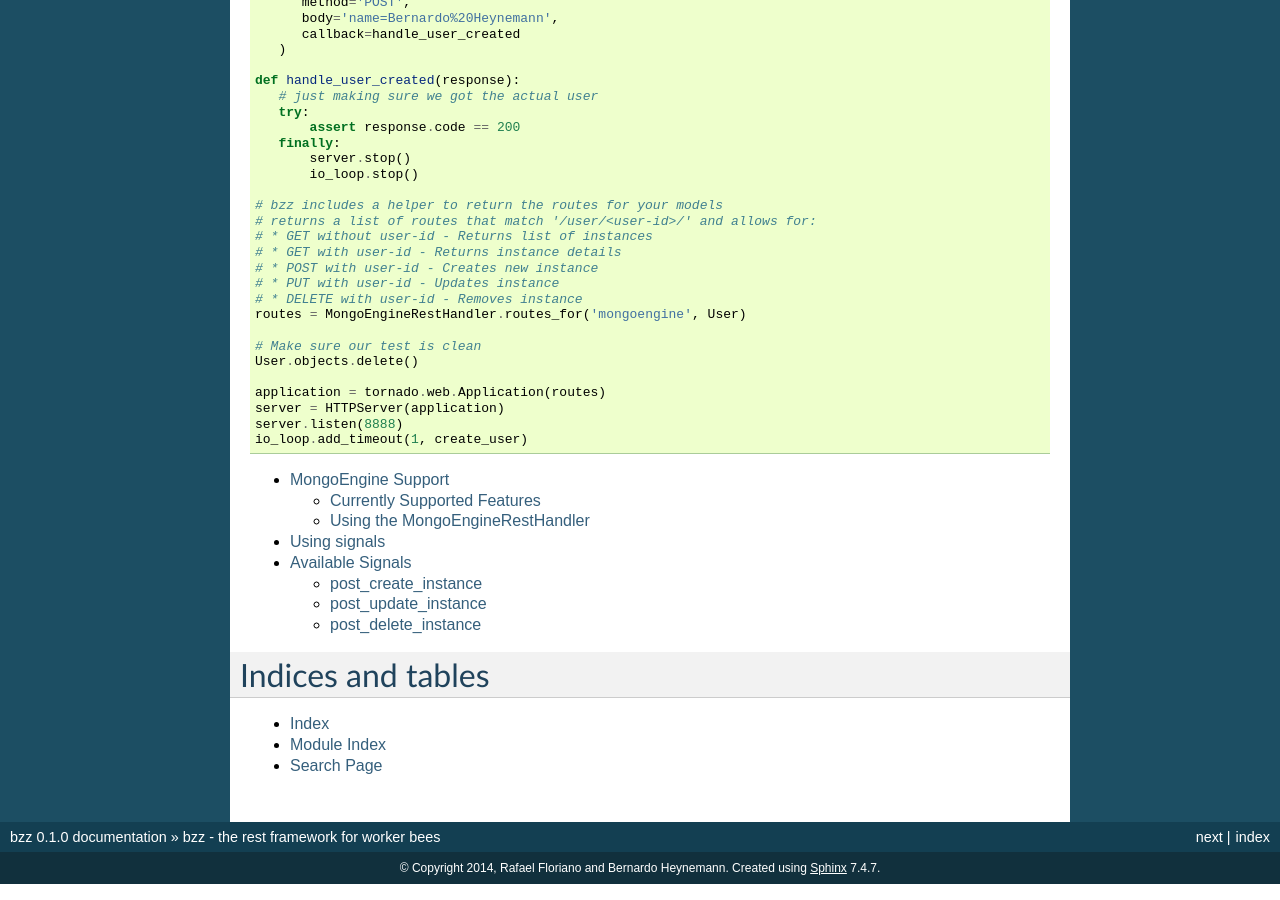
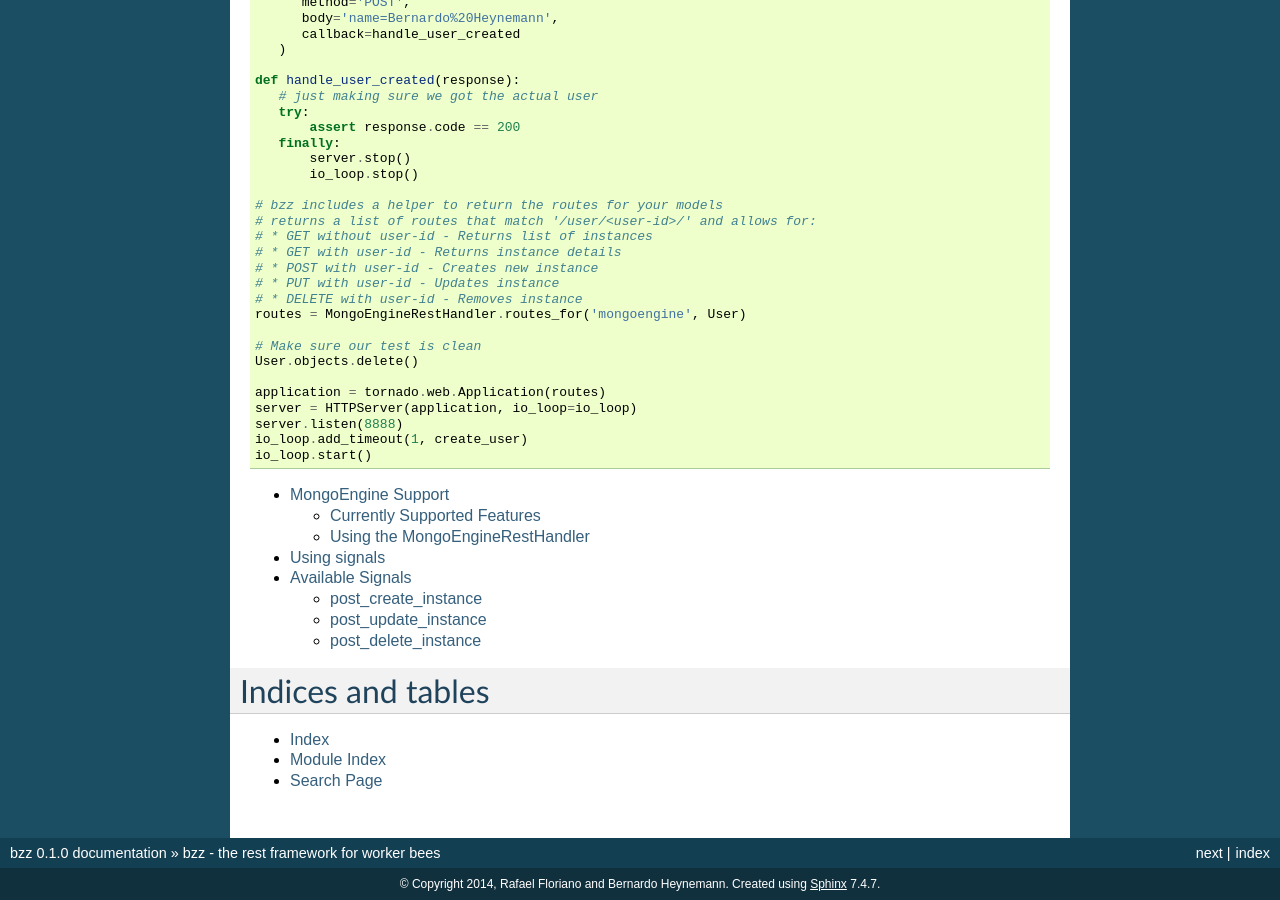
Before and after one commit to bzz-framework/bzz, a Sphinx documentation site: the page built from docs/index.rst, in a window 1280 px wide and 900 px high, scrolled down 645 px. Built offline with Sphinx 7.4.7, drawn with Linux system fonts in a browser that asks for light colours.

Commit message:
Actually running doctests

```diff
--- a/docs/index.rst
+++ b/docs/index.rst
@@ -80,9 +81,10 @@ We'll assume you'll be using it for the sake of this tutorial. Let's create our
    User.objects.delete()
 
    application = tornado.web.Application(routes)
-   server = HTTPServer(application)
+   server = HTTPServer(application, io_loop=io_loop)
    server.listen(8888)
    io_loop.add_timeout(1, create_user)
+   io_loop.start()
 
 .. toctree::
    :maxdepth: 2
--- a/docs/mongoengine.rst
+++ b/docs/mongoengine.rst
@@ -71,6 +71,7 @@ Let's create a new server to save users:
 
    User.objects.delete()
    application = tornado.web.Application(routes)
-   server = HTTPServer(application)
+   server = HTTPServer(application, io_loop=io_loop)
    server.listen(8890)
    io_loop.add_timeout(1, create_user)
+   io_loop.start()
--- a/docs/signals.rst
+++ b/docs/signals.rst
@@ -59,7 +59,7 @@ bzz uses the blinker library for signals. Using them is very simple:
 
    # create the server and run it
    application = tornado.web.Application(routes)
-   server = HTTPServer(application)
+   server = HTTPServer(application, io_loop=io_loop)
    server.listen(8889)
    io_loop.add_timeout(1, create_user)
    io_loop.start()
```
Also changed, not shown: other parts of docs/index.rst (+2 -1 lines), other parts of docs/mongoengine.rst (+1 -1 lines), other parts of docs/signals.rst (+1 -1 lines).
